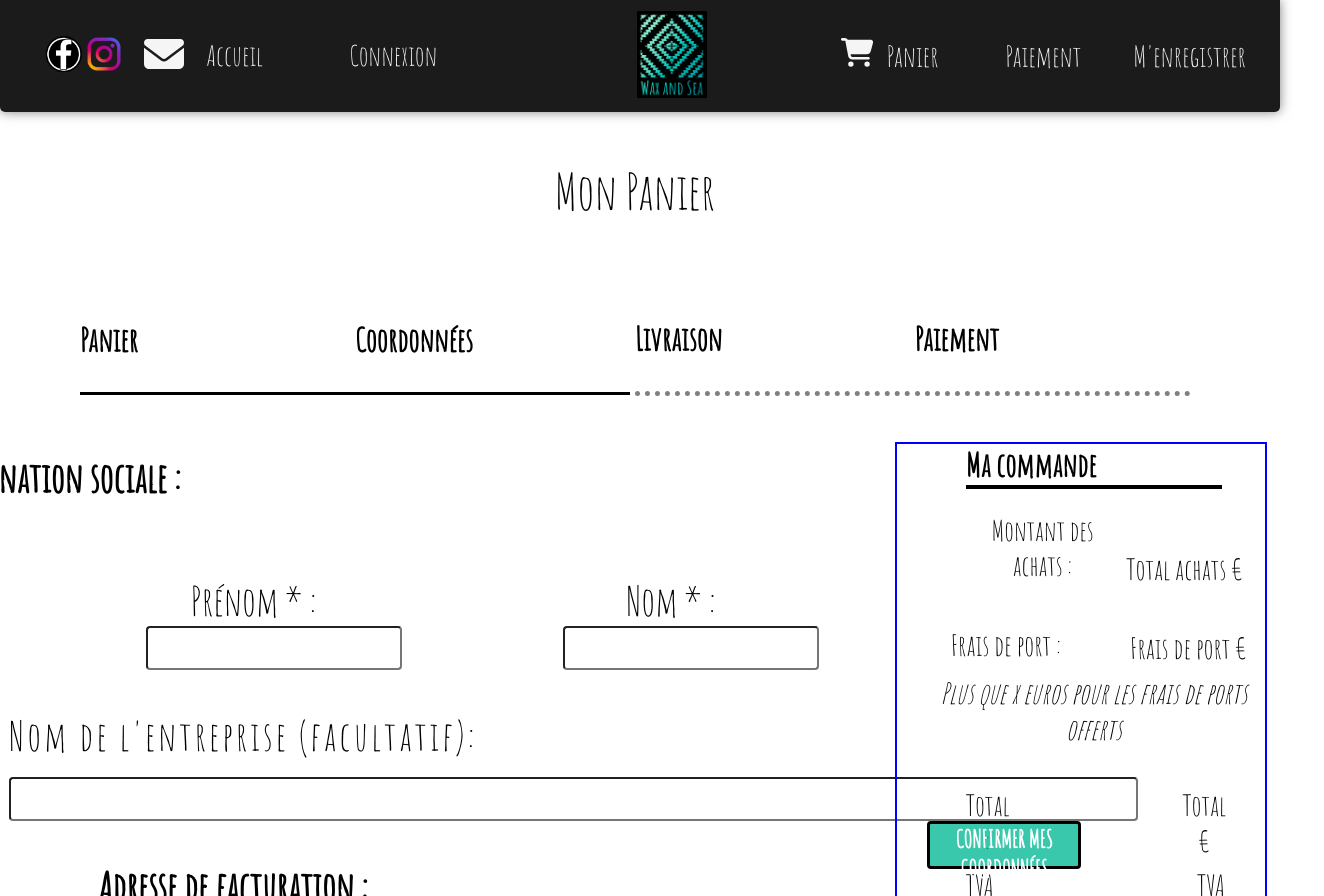
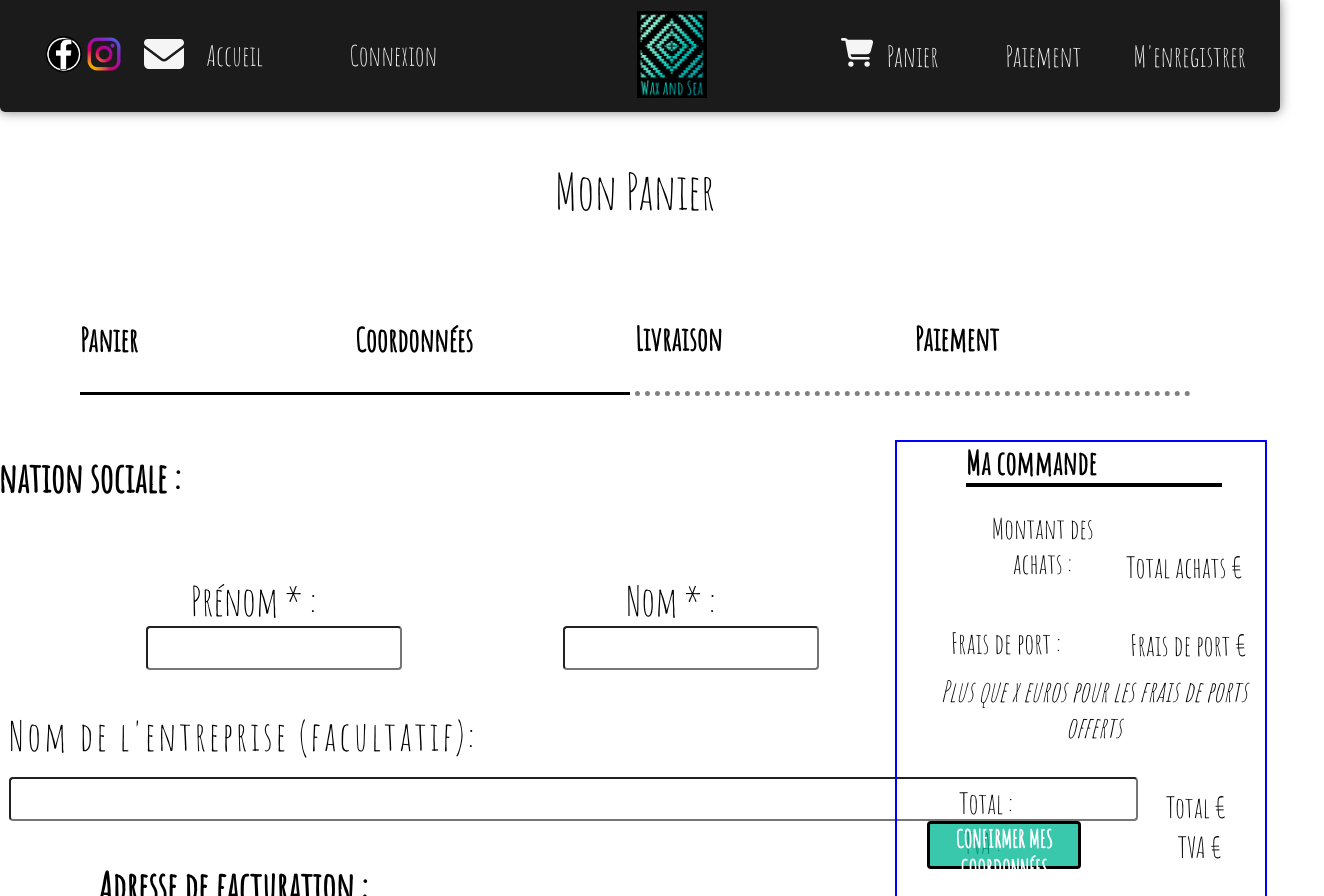
Before and after one commit to tristanlaulanie/waxandsea-front-dashboard, a React (Create React App) app: page /panier/coordonnees in a window 1280 px wide. Shown: the top 896 px of the page, 1324 px wide, since content can reach past the window. Built offline with nearby package versions, Linux system fonts and the light colour scheme.

Commit message:
MaCommande:Responsive:WIP2

```diff
--- a/src/components/Panier/MaCommande/MaCommande.css
+++ b/src/components/Panier/MaCommande/MaCommande.css
@@ -6,7 +6,7 @@
     align-items: center;
     position: relative;
     left: 2vw;
-    top: 15.8vh;
+    top: 15.5vh;
     border: 2px solid blue;
 }
 
--- a/src/components/Panier/MaCommande/MaCommandeResponsive.css
+++ b/src/components/Panier/MaCommande/MaCommandeResponsive.css
@@ -12,6 +12,47 @@
 
     .total_purchases {
         position: relative;
+    }
+}
+
+@media screen and (width <= 1760px) {
+    #commande_total {
+        /* border: 4px dashed rgb(254, 4, 254); */
+        display: inline-block;
+        height: 4.5vh;
+    }
+
+    #total-command_title {
+        position: relative;
+        left: -42%;
+    }
+
+    #total-command_amount {
+        position: relative;
+        left: 40%;
+        bottom: 4vh;
+    }
+
+    #commande_tva {
+        /* border: 2px dotted red; */
+        display: inline-block;
+        height: 4.5vh;
+        position: relative;
+        bottom: 4vh;
+        left: 0.3vw;
+    }
+
+    #tva-title {
+        position: relative;
+        left: -45%;
+    }
+
+    #tva-amount {
+        /* border: 2px dotted red; */
+        display: inline-block;
+        position: relative;
+        left: 40%;
+        bottom: 4vh;
     }
 }
 
--- a/src/components/Panier/MaCommande/index.js
+++ b/src/components/Panier/MaCommande/index.js
@@ -28,16 +28,12 @@ function MaCommande() {
           </div>
           <span>
             <div id="commande_total">
-              <p>Total : </p>
-              <p>
-                <strong>Total €</strong>
-              </p>
+              <p id="total-command_title">Total :</p>
+              <p id="total-command_amount">Total €</p>
             </div>
             <div id="commande_tva">
-              <p>TVA</p>
-              <p>
-                <strong>TVA €</strong>
-              </p>
+              <p id="tva-title">TVA :</p>
+              <p id="tva-amount">TVA €</p>
             </div>
           </span>
           <span id="achats_panier_buttons">
```
